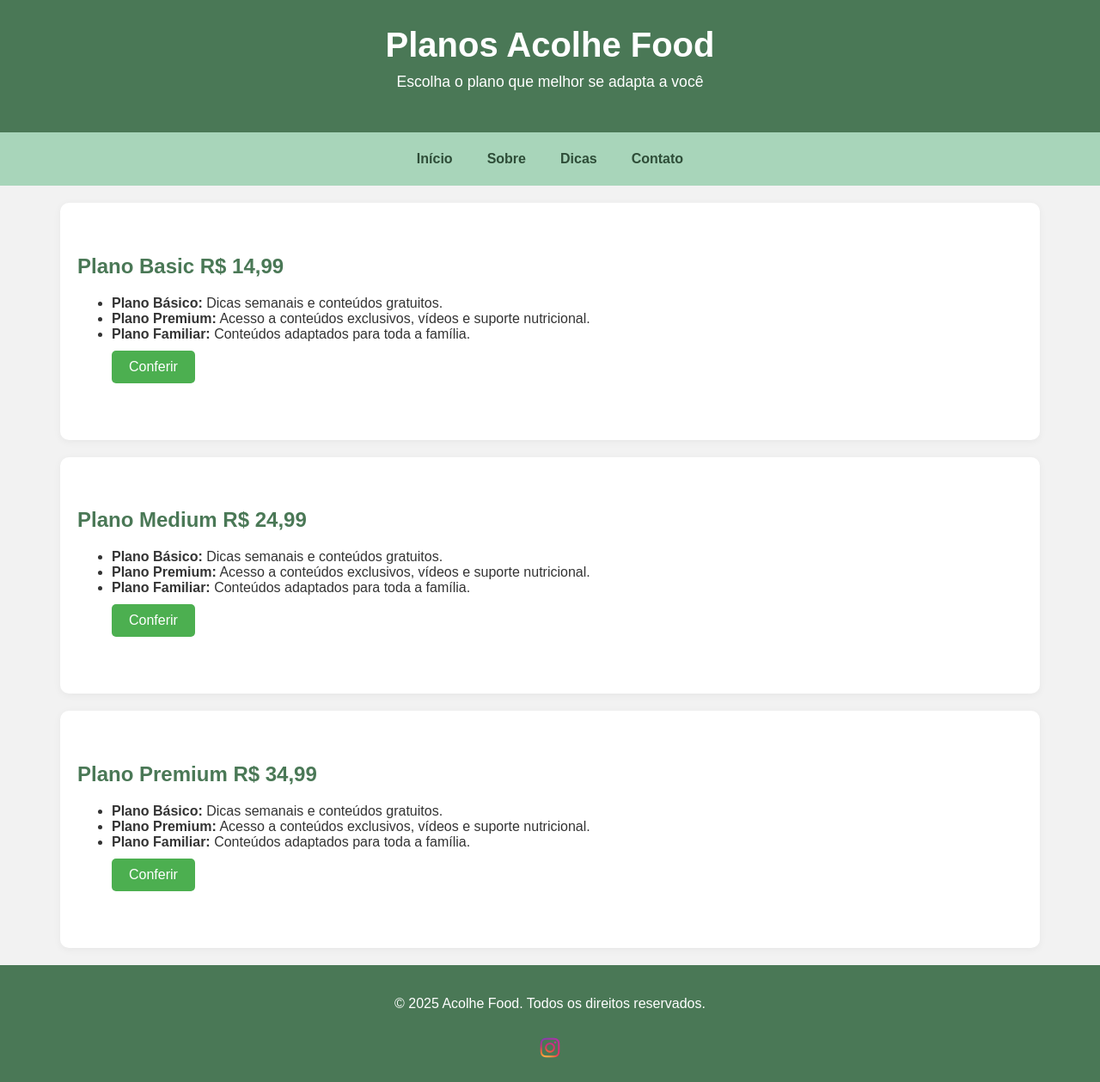
After one commit to 1Walke/acolhe-food, a PHP site: page /planos.php in a window 1280 px wide. The commit adds this page. Shown: the whole page at 86% size. Run offline with PHP 8.4, Linux system fonts and the light colour scheme.

Commit message:
Add files via upload

```diff
--- /dev/null
+++ b/planos.php
@@ -0,0 +1,60 @@
+<!DOCTYPE html>
+<html lang="pt-BR">
+<head>
+  <meta charset="UTF-8">
+  <meta name="viewport" content="width=device-width, initial-scale=1.0">
+  <title>Planos - Acolhe Food</title>
+  <link rel="stylesheet" href="style.css">
+  <link rel="shortcut icon" href="logoacolhe.png" type="image/x-icon">
+</head>
+<body>
+
+  <header>
+    <h1>Planos Acolhe Food</h1>
+    <p>Escolha o plano que melhor se adapta a você</p>
+  </header>
+
+  <nav>
+    <a href="index.php">Início</a>
+    <a href="index.php#sobre">Sobre</a>
+    <a href="index.php#dicas">Dicas</a>
+    <a href="index.php#contato">Contato</a>
+  </nav>
+
+  <section>
+    <h2>Plano Basic R$ 14,99</h2>
+    <ul <a href="index.php"</a>
+      <li><strong>Plano Básico:</strong> Dicas semanais e conteúdos gratuitos.</li>
+      <li><strong>Plano Premium:</strong> Acesso a conteúdos exclusivos, vídeos e suporte nutricional.</li>
+      <li><strong>Plano Familiar:</strong> Conteúdos adaptados para toda a família.</li>
+      <a href="index.php" class="botao"> Conferir</a>
+    </ul>
+  </section>
+    <section>
+    <h2>Plano Medium R$ 24,99</h2>
+    <ul>
+      <li><strong>Plano Básico:</strong> Dicas semanais e conteúdos gratuitos.</li>
+      <li><strong>Plano Premium:</strong> Acesso a conteúdos exclusivos, vídeos e suporte nutricional.</li>
+      <li><strong>Plano Familiar:</strong> Conteúdos adaptados para toda a família.</li>
+       <a href="index.php" class="botao"> Conferir</a>
+    </ul>
+  </section>
+  <section>
+    <h2>Plano Premium R$ 34,99</h2>
+    <ul>
+      <li><strong>Plano Básico:</strong> Dicas semanais e conteúdos gratuitos.</li>
+      <li><strong>Plano Premium:</strong> Acesso a conteúdos exclusivos, vídeos e suporte nutricional.</li>
+      <li><strong>Plano Familiar:</strong> Conteúdos adaptados para toda a família.</li>
+       <a href="index.php" class="botao"> Conferir</a>
+    </ul>
+  </section>
+
+  <footer>
+    <p>&copy; <?php echo date("Y"); ?> Acolhe Food. Todos os direitos reservados.</p>
+    <a href="https://www.instagram.com/acolhefood.cie?igsh=ajdoYzM3dW1sMHF1" target="_blank">
+      <img id="simboloInsta" src="simbolo_insta.png" alt="Instagram Acolhe Food">
+    </a>
+  </footer>
+
+</body>
+</html>
--- a/style.css
+++ b/style.css
@@ -49,7 +49,9 @@ section {
   border-radius: 10px;
   max-width: 1100px;
   box-shadow: 0 2px 10px rgba(0, 0, 0, 0.05);
+  cursor: pointer;
 }
+
 
 .cards {
   display: flex;
@@ -106,6 +108,16 @@ h2 {
   margin-bottom: 20px;
 }
 
+.botao {
+  display: inline-block;
+  background-color: #4CAF50;
+  color: white;
+  padding: 10px 20px;
+  margin: 10px 0;
+  text-decoration: none;
+  border-radius: 5px;
+}
+
 /* Responsividade */
 @media (max-width: 768px) {
   nav {
```
Also changed, not shown: index.php (added, +66 -0 lines).
